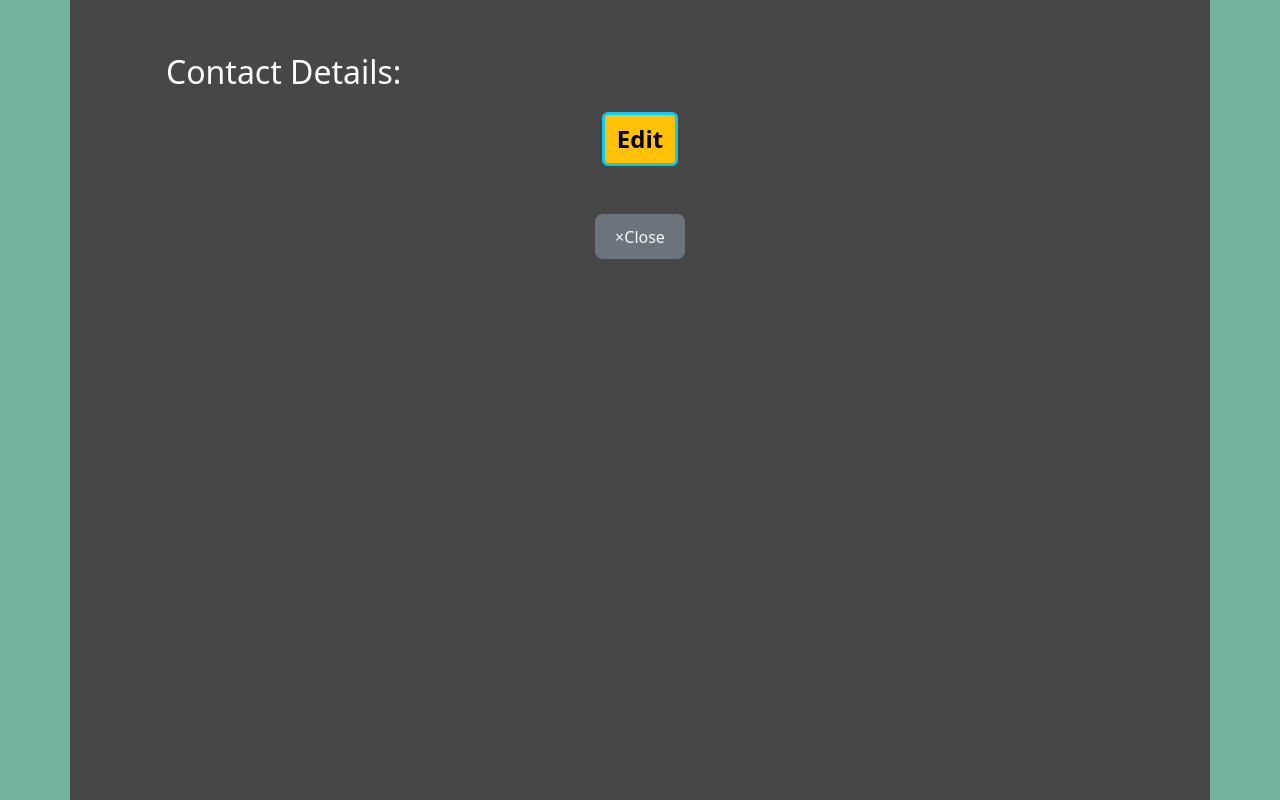
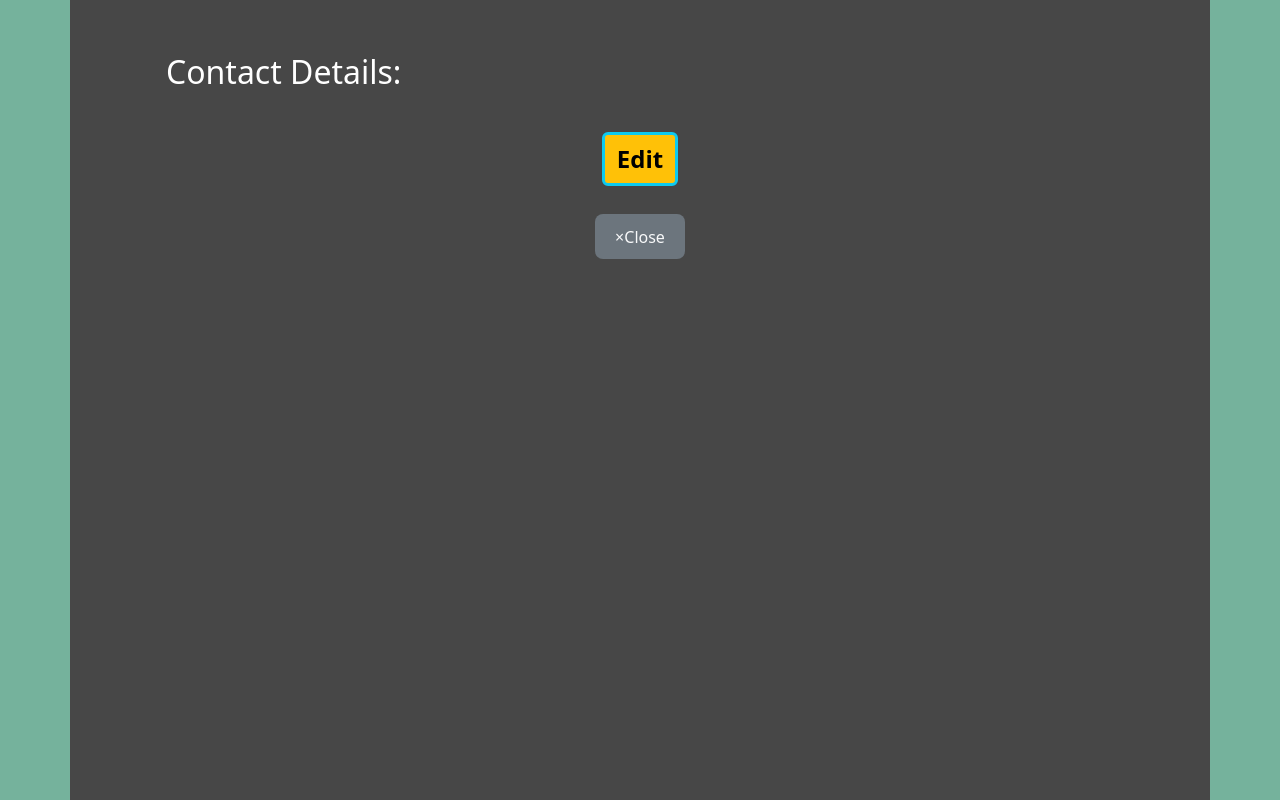
Before and after one commit to shap0011/firestore, a React (Vite) app: page /#/details/1 in a window 1280 px wide. Built offline with nearby package versions, Linux system fonts and the light colour scheme; no server answers; the database is empty.

Commit message:
edits style

```diff
--- a/src/components/button/button.css
+++ b/src/components/button/button.css
@@ -7,7 +7,8 @@
     background-color: #ffc107;
     border: 3px solid #0dcaf0;
     color: #000;
-    /* margin-top: 1rem; */
+    position: relative;
+    top: 20px;
 }
 
 ul {
--- a/src/pages/details/details.css
+++ b/src/pages/details/details.css
@@ -25,7 +25,7 @@
     position: absolute;
     height: 45rem;
     width: 20rem;
-    top: 49%;
+    top: 51%;
     left: 50%;
     transform: translate(-50%, -50%);
     background-color: white;
```
